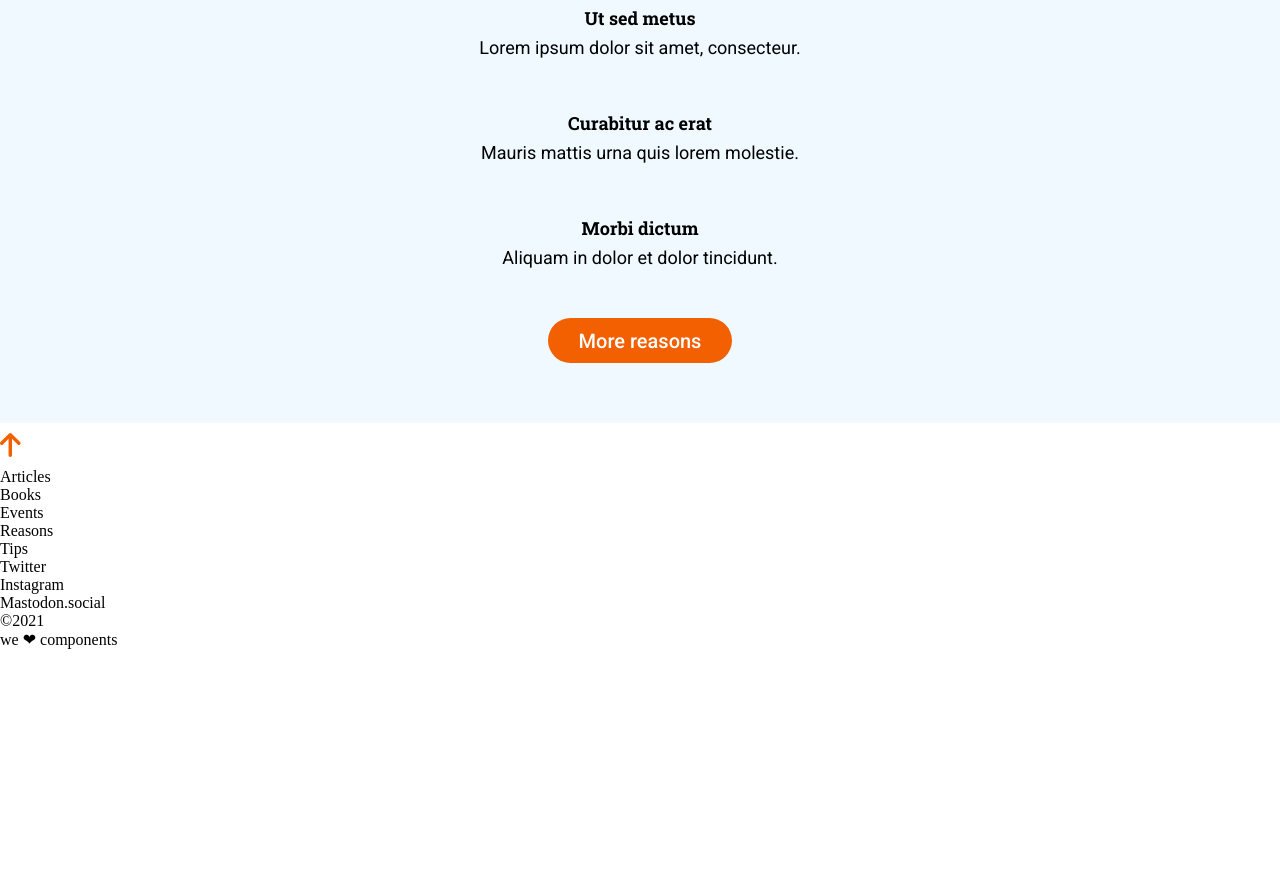
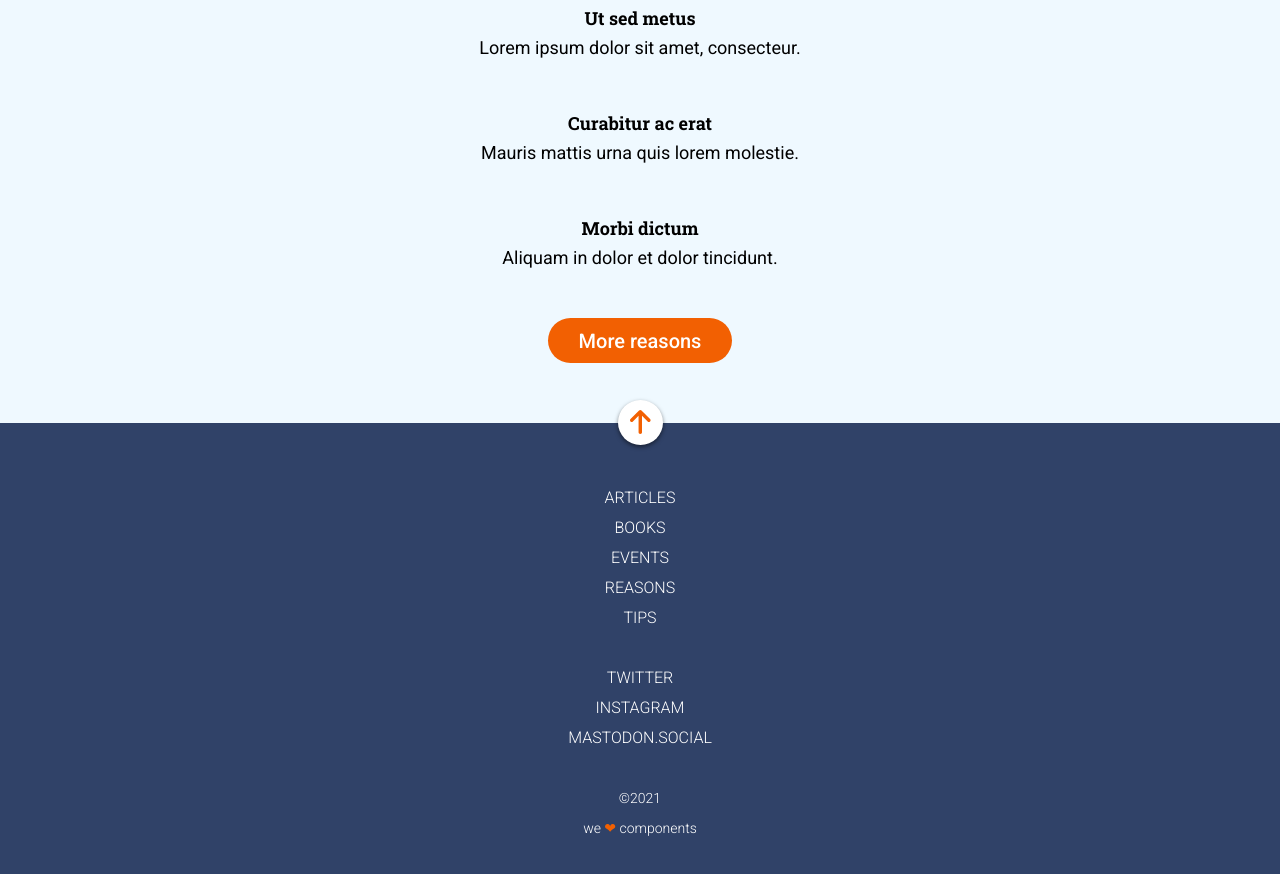
Before and after one commit to PaulaEPR/modulo-1-evaluacion-final-PaulaEPR, a website: page src/html/index.html in a window 1280 px wide. Shown: the part 1165-2039 px from the top of the page. Before the commit the page ends 1814 px from the top, so only its background shows below. Drawn offline with nearby package versions, Linux system fonts and the light colour scheme; files that its build step writes are made by us from their sources; files whose address does not match are found by name.

Commit message:
add css footer

```diff
--- a/src/html/partials/main.html
+++ b/src/html/partials/main.html
@@ -6,13 +6,13 @@
         </p>
         <a class="main__arrow" href="#purchase" title="3 Reasons to purchase"><img class="main__arrow--img-scroll" src="./assets/images/ico-scroll-down.svg" alt="arrow" title="arrow"></a>
     </section>
-
-
     <section class="main__intro">
         <p class="main__intro--subtitle">Insomnia tips</p>
         <h2 class="main__intro--title">Looking through a window</h2>
         <p class="main__intro--description">Donec accumsan, nulla ut volutpat porttitor, quam odio tempus felis, at luctus ex diam nec lectus. Vivamus semper sodales rutrum.</p>
-        <button type="button" class="main__intro--button"><a class="main__intro--button-link" href="#purchase" title="Go">Go</a></button>
+        <button type="button" class="main__intro--button">
+            <a class="main__intro--button-link" href="#purchase" title="Go">Go</a>
+        </button>
     </section>
     <section class="main__purchase" id="purchase">
         <h2 class="main__purchase--title">3 Reasons to purchase</h2>
@@ -26,9 +26,10 @@
         </article>
         <h3 class="main__purchase--subtitle">Morbi dictum</h3>
         <p class="main__purchase--description">Aliquam in dolor et dolor tincidunt.</p>
-        <button class="main__purchase--button"><a class="main__purchase--button-link" href="#" title="More reasons">More
-                reasons</a></button>
+        <button class="main__purchase--button">
+            <a class="main__purchase--button-link" href="#" title="More reasons">More reasons</a>
+        </button>
+                <a class="main__arrow main__arrow--shadow" href="#top" title="Top"><img class="main__arrow--img-up" src="./assets/images/ico-arrow.svg" alt="arrow" title="arrow"></a>
     </section>
-    <a class="main__arrow" href="#top" title="Top"><img class="main__arrow--img-up" src="./assets/images/ico-arrow.svg" alt="arrow" title="arrow"></a>
 
 </main>
--- a/src/scss/layout/_footer.scss
+++ b/src/scss/layout/_footer.scss
@@ -0,0 +1,28 @@
+.footer {
+    background-color: $ColorContrast3;
+    font-family: $typoText;
+    color: $colorWhite;
+    font-weight: 300;
+    text-align: center;
+    padding: 60px 15px 45px;
+    display: flex;
+    flex-direction: column;
+    justify-content: center;
+    align-items: center;
+    &__menu {
+        text-transform: uppercase;
+        font-size: 16px;
+        line-height: 30px;
+        margin-bottom: 30px;
+        &--item {
+            list-style-type: none;
+        }
+    }
+    &__copyright {
+        font-size: 14px;
+        line-height: 30px;
+        &--highlight {
+            color: $colorPrincipal
+        }
+    }
+}
--- a/src/scss/layout/_page.scss
+++ b/src/scss/layout/_page.scss
@@ -50,6 +50,11 @@
     position: relative;
     top: 2px;
   }
+  &--shadow {
+    box-shadow: 0 2px 4px 0 $colorBlack50;
+    position: absolute;
+    bottom: -22px;
+  }
 }
 
 .main__intro {
@@ -101,6 +106,7 @@
     place-items: center;
     text-align: center;
     display: grid;
+    position: relative;
 
     &--title {
         font-family: $typoTitle;
```
Also changed, not shown: src/html/partials/footer.html (+1 -0 lines), src/scss/core/_variables.scss (+4 -3 lines).
